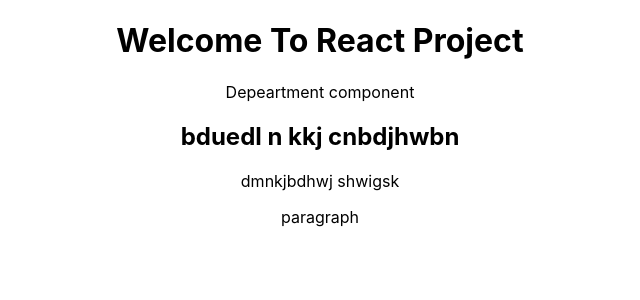
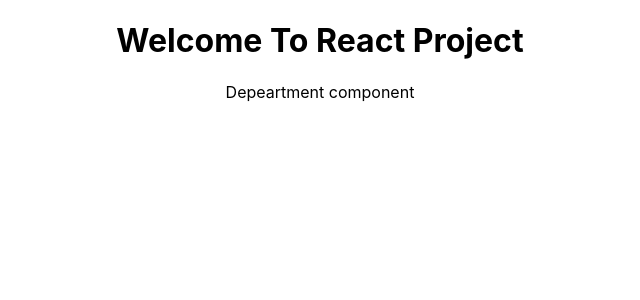
Before and after one commit to ramanofficial73/react_training, a React (Create React App) app: page / in a window 1280 px wide. Shown: the top 300 px of the page, without its empty margins (320-960 px from the left). Built offline with nearby package versions, Linux system fonts and the light colour scheme.

Commit message:
componets

```diff
--- a/src/components/Depeartment.js
+++ b/src/components/Depeartment.js
@@ -3,10 +3,7 @@
 export const Depeartment   = () => {
   return (
     <div>Depeartment  component
-         <h2>bduedl n kkj cnbdjhwbn</h2>
 
-         dmnkjbdhwj shwigsk
-         <p>paragraph</p>
            </div>
 
 
--- a/src/components/Student.js
+++ b/src/components/Student.js
@@ -2,8 +2,8 @@
 
 export const Student = () => {
   return (
-    <div>Student complec e kjbk
-
+    <div>
+        <h1>This is a Student component</h1>
     </div>
   )
 }
```
